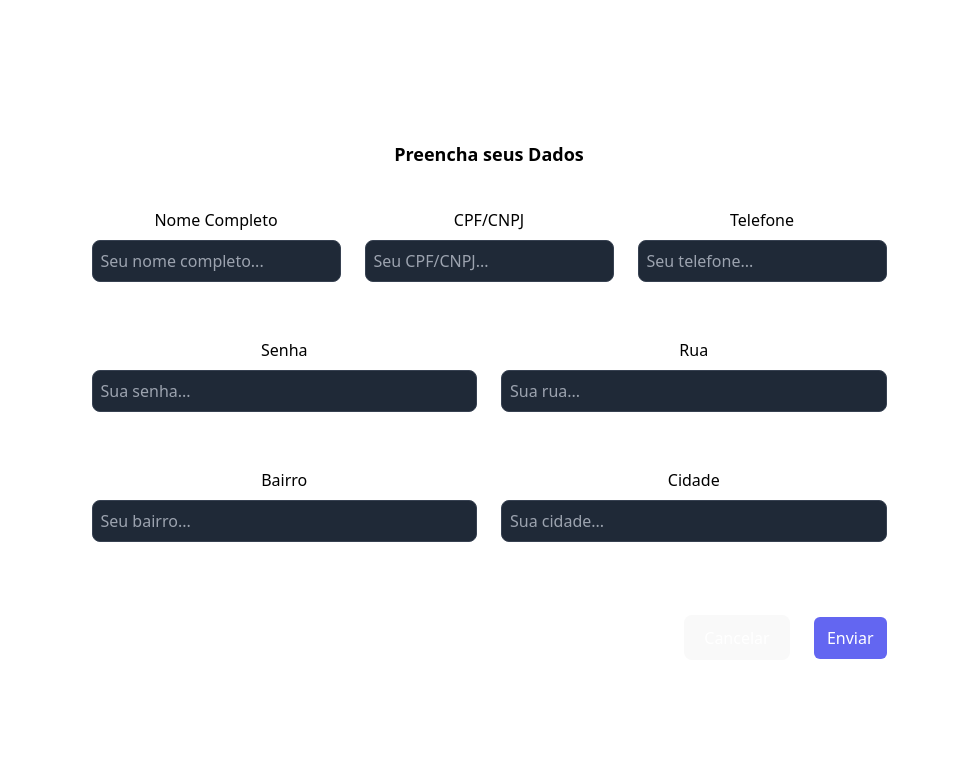
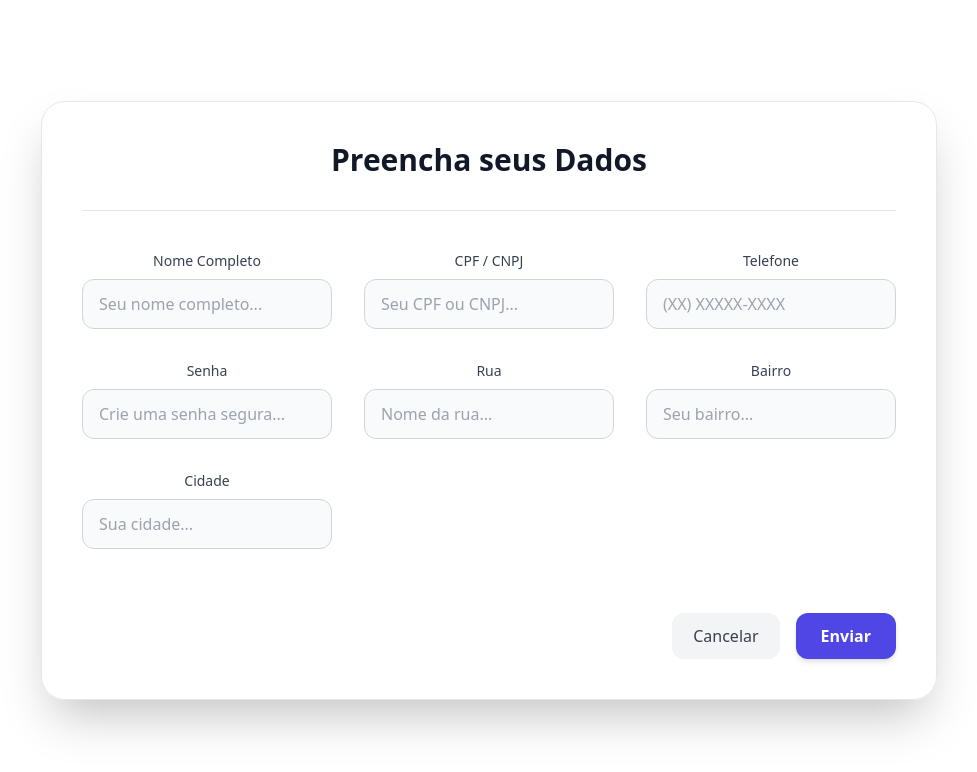
Before and after one commit to BrunoPressi/sistema-pix-frontend, a React (Vite) app: page /CadastroPage in a window 1280 px wide. Shown: the top 772 px of the page, without its empty margins (151-1128 px from the left). Built offline with nearby package versions, Linux system fonts and the light colour scheme.

Commit message:
melhorias UI cadastroPage

```diff
--- a/src/pages/Cadastro/CadastroPage.tsx
+++ b/src/pages/Cadastro/CadastroPage.tsx
@@ -40,166 +40,182 @@ export default function CadastroPage() {
 
         <>
 
-            <div className="bg-white rounded-2xl p-8">
-                <form action={criarContaAction}>
-                    <div className="space-y-12">
+            <div className="bg-white/90 backdrop-blur-sm rounded-3xl shadow-2xl p-10 max-w-4xl mx-auto border border-gray-200">
+                <form action={criarContaAction} className="space-y-10">
+                    <div className="border-b border-gray-200 pb-8 text-center">
+                        <h2 className="text-3xl font-bold text-gray-900">Preencha seus Dados</h2>
+                    </div>
 
-                        <div className="border-b border-white/10 pb-12">
-                            <h2 className="text-lg font-semibold text-black">Preencha seus Dados</h2>
+                    <div className="grid grid-cols-1 gap-8 sm:grid-cols-2 lg:grid-cols-3">
 
-                            <div className="mt-10 grid grid-cols-1 gap-x-6 gap-y-8 sm:grid-cols-6">
-
-                                <div className="sm:col-span-2">
-                                    <label htmlFor="nomeCompleto" className="block text-base font-medium text-black">Nome Completo</label>
-                                    <div className="mt-2">
-                                        <input id="nomeCompleto" type="text" name="nomeCompleto" required={true}
-                                               onChange={(e) => setUsuario((prev) => ({...prev, nomeCompleto: e.target.value}))}
-                                               onClick={() => setMessage((prev) => ({...prev, nomeCompleto: ''}))}
-                                               value={usuario.nome_completo}
-                                               placeholder="Seu nome completo..."
-                                               className="w-full bg-gray-800 text-white border border-gray-700 rounded-lg p-2"
-                                        />
-                                        <div className="h-5 mt-1">
-                                            <p className={`text-red-600`}>
-                                                {message.nomeCompleto}
-                                            </p>
-                                        </div>
-                                    </div>
-                                </div>
-
-                                <div className="sm:col-span-2">
-                                    <label htmlFor="cpfCnpj"
-                                           className="block text-base font-medium text-black">CPF/CNPJ</label>
-                                    <div className="mt-2">
-                                        <input id="cpfCnpj" type="text" name="cpfCnpj" required={true}
-                                               pattern={'^(?:(?:\\d{3}\\.?\\d{3}\\.?\\d{3}-?\\d{2})|(?:\\d{2}\\.?\\d{3}\\.?\\d{3}/?\\d{4}-?\\d{2}))$'}
-                                               onChange={(e) => setUsuario((prev) => ({...prev, cpf_cnpj: e.target.value}))}
-                                               onClick={() => setMessage((prev) => ({...prev, cpf_cnpj: ''}))}
-                                               value={usuario.cpf_cnpj}
-                                               placeholder="Seu CPF/CNPJ..."
-                                               className="w-full bg-gray-800 text-white border border-gray-700 rounded-lg p-2"
-                                        />
-                                        <div className="h-5 mt-1">
-                                            <p className={`text-red-600`}>
-                                                {message.cpf_cnpj}
-                                            </p>
-                                        </div>
-                                    </div>
-                                </div>
-
-                                <div className="sm:col-span-2">
-                                    <label htmlFor="telefone"
-                                           className="block text-base font-medium text-black">Telefone</label>
-                                    <div className="mt-2">
-                                        <input id="telefone" type="text" name="telefone" required={true}
-                                               onChange={(e) => setUsuario((prev) => ({...prev, telefone: e.target.value}))}
-                                               onClick={() => setMessage((prev) => ({...prev, telefone: ''}))}
-                                               value={usuario.telefone}
-                                               placeholder="Seu telefone..."
-                                               className="w-full bg-gray-800 text-white border border-gray-700 rounded-lg p-2"
-                                        />
-                                        <div className="h-5 mt-1">
-                                            <p className={`text-red-600`}>
-                                                {message.telefone}
-                                            </p>
-                                        </div>
-                                    </div>
-                                </div>
-
-                                <div className="sm:col-span-3">
-                                    <label htmlFor="senha" className="block text-base font-medium text-black">Senha</label>
-                                    <div className="mt-2">
-                                        <input id="senha" type="password" name="senha" required={true}
-                                               onChange={(e) => setUsuario((prev) => ({...prev, senha: e.target.value}))}
-                                               onClick={() => setMessage((prev) => ({...prev, senha: ''}))}
-                                               value={usuario.senha}
-                                               placeholder="Sua senha..."
-                                               className="w-full bg-gray-800 text-white border border-gray-700 rounded-lg p-2"
-                                        />
-                                        <div className="h-5 mt-1">
-                                            <p className={`text-red-600`}>
-                                                {message.senha}
-                                            </p>
-                                        </div>
-                                    </div>
-
-                                </div>
-
-                                <div className="sm:col-span-3">
-                                    <label htmlFor="rua" className="block text-base font-medium text-black">Rua</label>
-                                    <div className="mt-2">
-                                        <input id="rua" type="text" name="rua" required={true}
-                                               onChange={(e) => setUsuario((prev) => ({...prev, rua: e.target.value}))}
-                                               onClick={() => setMessage((prev) => ({...prev, rua: ''}))}
-                                               value={usuario.rua}
-                                               placeholder="Sua rua..."
-                                               className="w-full bg-gray-800 text-white border border-gray-700 rounded-lg p-2"
-                                        />
-                                        <div className="h-5 mt-1">
-                                            <p className={`text-red-600`}>
-                                                {message.rua}
-                                            </p>
-                                        </div>
-                                    </div>
-                                </div>
-
-                                <div className="sm:col-span-3">
-                                    <label htmlFor="bairro"
-                                           className="block text-base font-medium text-black">Bairro</label>
-                                    <div className="mt-2">
-                                        <input id="bairro" type="text" name="bairro" required={true}
-                                               onChange={(e) => setUsuario((prev) => ({...prev, bairro: e.target.value}))}
-                                               onClick={() => setMessage((prev) => ({...prev, bairro: ''}))}
-                                               value={usuario.bairro}
-                                               placeholder="Seu bairro..."
-                                               className="w-full bg-gray-800 text-white border border-gray-700 rounded-lg p-2"
-                                        />
-                                        <div className="h-5 mt-1">
-                                            <p className={`text-red-600`}>
-                                                {message.bairro}
-                                            </p>
-                                        </div>
-                                    </div>
-                                </div>
-
-                                <div className="sm:col-span-3">
-                                    <label htmlFor="cidade"
-                                           className="block text-base font-medium text-black">Cidade</label>
-                                    <div className="mt-2">
-                                        <input id="cidade" type="text" name="cidade" required={true}
-                                               onChange={(e) => setUsuario((prev) => ({...prev, cidade: e.target.value}))}
-                                               onClick={() => setMessage((prev) => ({...prev, cidade: ''}))}
-                                               value={usuario.cidade}
-                                               placeholder="Sua cidade..."
-                                               className="w-full bg-gray-800 text-white border border-gray-700 rounded-lg p-2"
-                                        />
-                                        <div className="h-5 mt-1">
-                                            <p className={`text-red-600`}>
-                                                {message.cidade}
-                                            </p>
-                                        </div>
-                                    </div>
-                                </div>
-
-                            </div>
+                        <div className="col-span-2 lg:col-span-1">
+                            <label htmlFor="nomeCompleto" className="block text-sm font-medium text-gray-700 mb-2">
+                                Nome Completo
+                            </label>
+                            <input
+                                id="nomeCompleto"
+                                type="text"
+                                name="nomeCompleto"
+                                required
+                                onChange={(e) => setUsuario((prev) => ({ ...prev, nome_completo: e.target.value }))}
+                                onClick={() => setMessage((prev) => ({ ...prev, nomeCompleto: "" }))}
+                                value={usuario.nome_completo}
+                                placeholder="Seu nome completo..."
+                                className="w-full px-4 py-3 rounded-xl border border-gray-300 bg-gray-50 text-gray-900 placeholder-gray-400 focus:ring-2 focus:ring-indigo-500 focus:border-indigo-500 transition-all outline-none"
+                            />
+                            {message.nomeCompleto && (
+                                <p className="text-red-600 text-sm mt-2">{message.nomeCompleto}</p>
+                            )}
                         </div>
 
+                        <div>
+                            <label htmlFor="cpfCnpj" className="block text-sm font-medium text-gray-700 mb-2">
+                                CPF / CNPJ
+                            </label>
+                            <input
+                                id="cpfCnpj"
+                                type="text"
+                                name="cpfCnpj"
+                                required
+                                pattern={
+                                    "^(?:(?:\\d{3}\\.?\\d{3}\\.?\\d{3}-?\\d{2})|(?:\\d{2}\\.?\\d{3}\\.?\\d{3}/?\\d{4}-?\\d{2}))$"
+                                }
+                                onChange={(e) => setUsuario((prev) => ({ ...prev, cpf_cnpj: e.target.value }))}
+                                onClick={() => setMessage((prev) => ({ ...prev, cpf_cnpj: "" }))}
+                                value={usuario.cpf_cnpj}
+                                placeholder="Seu CPF ou CNPJ..."
+                                className="w-full px-4 py-3 rounded-xl border border-gray-300 bg-gray-50 text-gray-900 placeholder-gray-400 focus:ring-2 focus:ring-indigo-500 focus:border-indigo-500 transition-all outline-none"
+                            />
+                            {message.cpf_cnpj && (
+                                <p className="text-red-600 text-sm mt-2">{message.cpf_cnpj}</p>
+                            )}
+                        </div>
+
+                        <div>
+                            <label htmlFor="telefone" className="block text-sm font-medium text-gray-700 mb-2">
+                                Telefone
+                            </label>
+                            <input
+                                id="telefone"
+                                type="text"
+                                name="telefone"
+                                required
+                                onChange={(e) => setUsuario((prev) => ({ ...prev, telefone: e.target.value }))}
+                                onClick={() => setMessage((prev) => ({ ...prev, telefone: "" }))}
+                                value={usuario.telefone}
+                                placeholder="(XX) XXXXX-XXXX"
+                                className="w-full px-4 py-3 rounded-xl border border-gray-300 bg-gray-50 text-gray-900 placeholder-gray-400 focus:ring-2 focus:ring-indigo-500 focus:border-indigo-500 transition-all outline-none"
+                            />
+                            {message.telefone && (
+                                <p className="text-red-600 text-sm mt-2">{message.telefone}</p>
+                            )}
+                        </div>
+
+                        <div>
+                            <label htmlFor="senha" className="block text-sm font-medium text-gray-700 mb-2">
+                                Senha
+                            </label>
+                            <input
+                                id="senha"
+                                type="password"
+                                name="senha"
+                                required
+                                onChange={(e) => setUsuario((prev) => ({ ...prev, senha: e.target.value }))}
+                                onClick={() => setMessage((prev) => ({ ...prev, senha: "" }))}
+                                value={usuario.senha}
+                                placeholder="Crie uma senha segura..."
+                                className="w-full px-4 py-3 rounded-xl border border-gray-300 bg-gray-50 text-gray-900 placeholder-gray-400 focus:ring-2 focus:ring-indigo-500 focus:border-indigo-500 transition-all outline-none"
+                            />
+                            {message.senha && (
+                                <p className="text-red-600 text-sm mt-2">{message.senha}</p>
+                            )}
+                        </div>
+
+                        <div>
+                            <label htmlFor="rua" className="block text-sm font-medium text-gray-700 mb-2">
+                                Rua
+                            </label>
+                            <input
+                                id="rua"
+                                type="text"
+                                name="rua"
+                                required
+                                onChange={(e) => setUsuario((prev) => ({ ...prev, rua: e.target.value }))}
+                                onClick={() => setMessage((prev) => ({ ...prev, rua: "" }))}
+                                value={usuario.rua}
+                                placeholder="Nome da rua..."
+                                className="w-full px-4 py-3 rounded-xl border border-gray-300 bg-gray-50 text-gray-900 placeholder-gray-400 focus:ring-2 focus:ring-indigo-500 focus:border-indigo-500 transition-all outline-none"
+                            />
+                            {message.rua && <p className="text-red-600 text-sm mt-2">{message.rua}</p>}
+                        </div>
+
+                        <div>
+                            <label htmlFor="bairro" className="block text-sm font-medium text-gray-700 mb-2">
+                                Bairro
+                            </label>
+                            <input
+                                id="bairro"
+                                type="text"
+                                name="bairro"
+                                required
+                                onChange={(e) => setUsuario((prev) => ({ ...prev, bairro: e.target.value }))}
+                                onClick={() => setMessage((prev) => ({ ...prev, bairro: "" }))}
+                                value={usuario.bairro}
+                                placeholder="Seu bairro..."
+                                className="w-full px-4 py-3 rounded-xl border border-gray-300 bg-gray-50 text-gray-900 placeholder-gray-400 focus:ring-2 focus:ring-indigo-500 focus:border-indigo-500 transition-all outline-none"
+                            />
+                            {message.bairro && (
+                                <p className="text-red-600 text-sm mt-2">{message.bairro}</p>
+                            )}
+                        </div>
+
+                        <div>
+                            <label htmlFor="cidade" className="block text-sm font-medium text-gray-700 mb-2">
+                                Cidade
+                            </label>
+                            <input
+                                id="cidade"
+                                type="text"
+                                name="cidade"
+                                required
+                                onChange={(e) => setUsuario((prev) => ({ ...prev, cidade: e.target.value }))}
+                                onClick={() => setMessage((prev) => ({ ...prev, cidade: "" }))}
+                                value={usuario.cidade}
+                                placeholder="Sua cidade..."
+                                className="w-full px-4 py-3 rounded-xl border border-gray-300 bg-gray-50 text-gray-900 placeholder-gray-400 focus:ring-2 focus:ring-indigo-500 focus:border-indigo-500 transition-all outline-none"
+                            />
+                            {message.cidade && (
+                                <p className="text-red-600 text-sm mt-2">{message.cidade}</p>
+                            )}
+                        </div>
                     </div>
 
-                    <div className="flex items-center justify-end gap-x-6">
-                        <p className={`text-red-600 break-all whitespace-normal`}>
+                    {message.errorMessage && (
+                        <p className="text-red-600 text-center text-sm break-all whitespace-normal">
                             {message.errorMessage}
                         </p>
-                        <Link to={"/"}>
-                            <button className="text-base text-white" type={"button"}>Cancelar</button>
+                    )}
+
+                    <div className="flex items-center justify-end gap-x-4 pt-6">
+                        <Link to="/">
+                            <button
+                                type="button"
+                                className="px-5 py-2.5 rounded-xl text-gray-700 bg-gray-100 hover:bg-gray-200 transition-all font-medium"
+                            >
+                                Cancelar
+                            </button>
                         </Link>
-                        <button type="submit"
-                                className="rounded-md bg-indigo-500 px-3 py-2 text-base text-white">Enviar
+                        <button
+                            type="submit"
+                            className="px-6 py-2.5 rounded-xl bg-indigo-600 hover:bg-indigo-700 active:scale-[0.98] transition-all text-white font-semibold shadow-md"
+                        >
+                            Enviar
                         </button>
                     </div>
                 </form>
             </div>
 
+
         </>
 
     )
--- a/src/pages/Login/LoginPage.tsx
+++ b/src/pages/Login/LoginPage.tsx
@@ -28,7 +28,7 @@ export default function LoginPage() {
     return (
         <>
 
-            <div className="bg-white/90 backdrop-blur-sm rounded-3xl shadow-2xl p-10 max-w-md mx-auto border border-gray-200">
+            <div className="bg-white/90 backdrop-blur-sm rounded-3xl shadow-2xl p-10 w-96 mx-auto border border-gray-200">
                 <form action={loginAction} className="space-y-8">
                     <div className="border-b border-gray-200 pb-6">
                         <h2 className="text-4xl font-bold text-gray-900 text-center">Login</h2>
```
